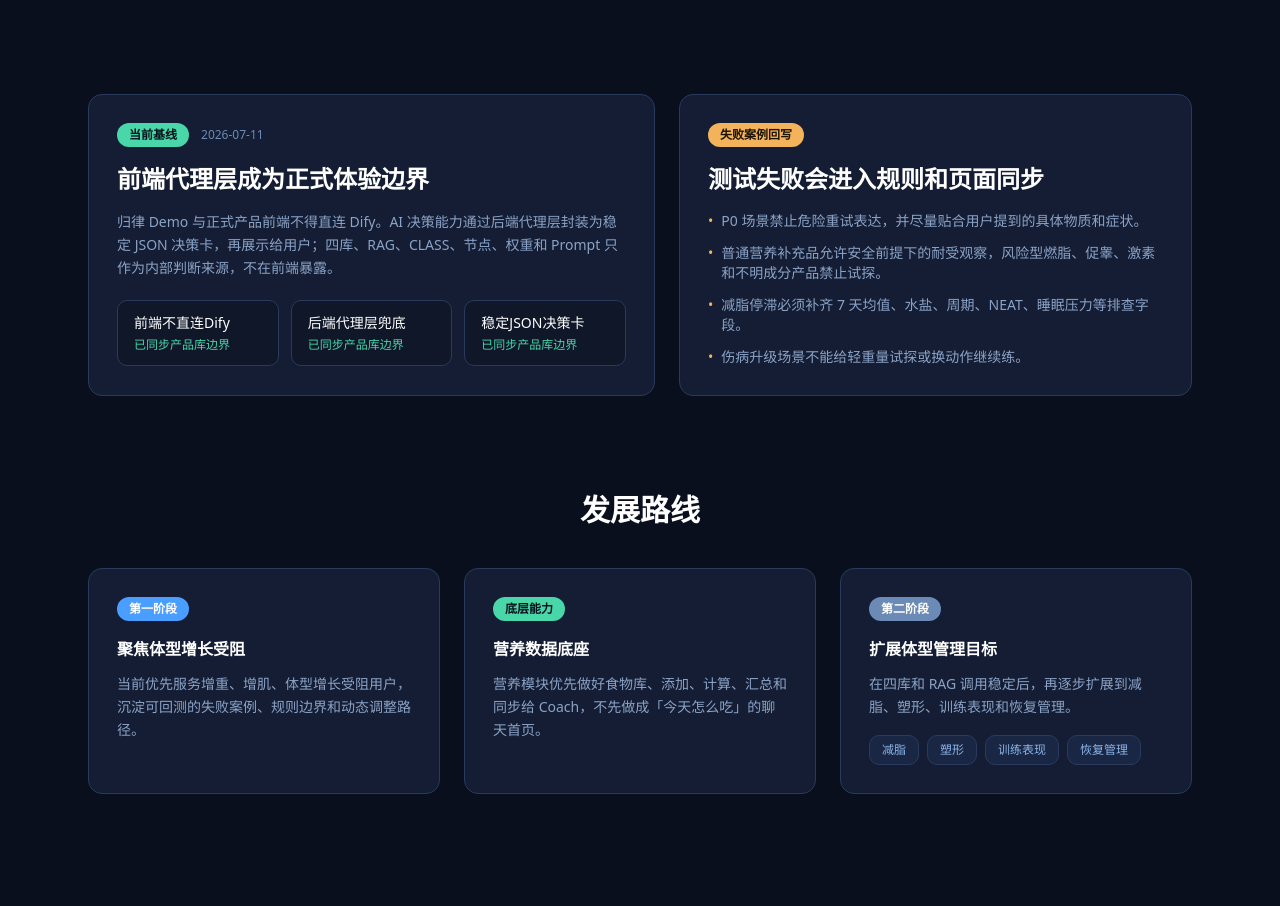
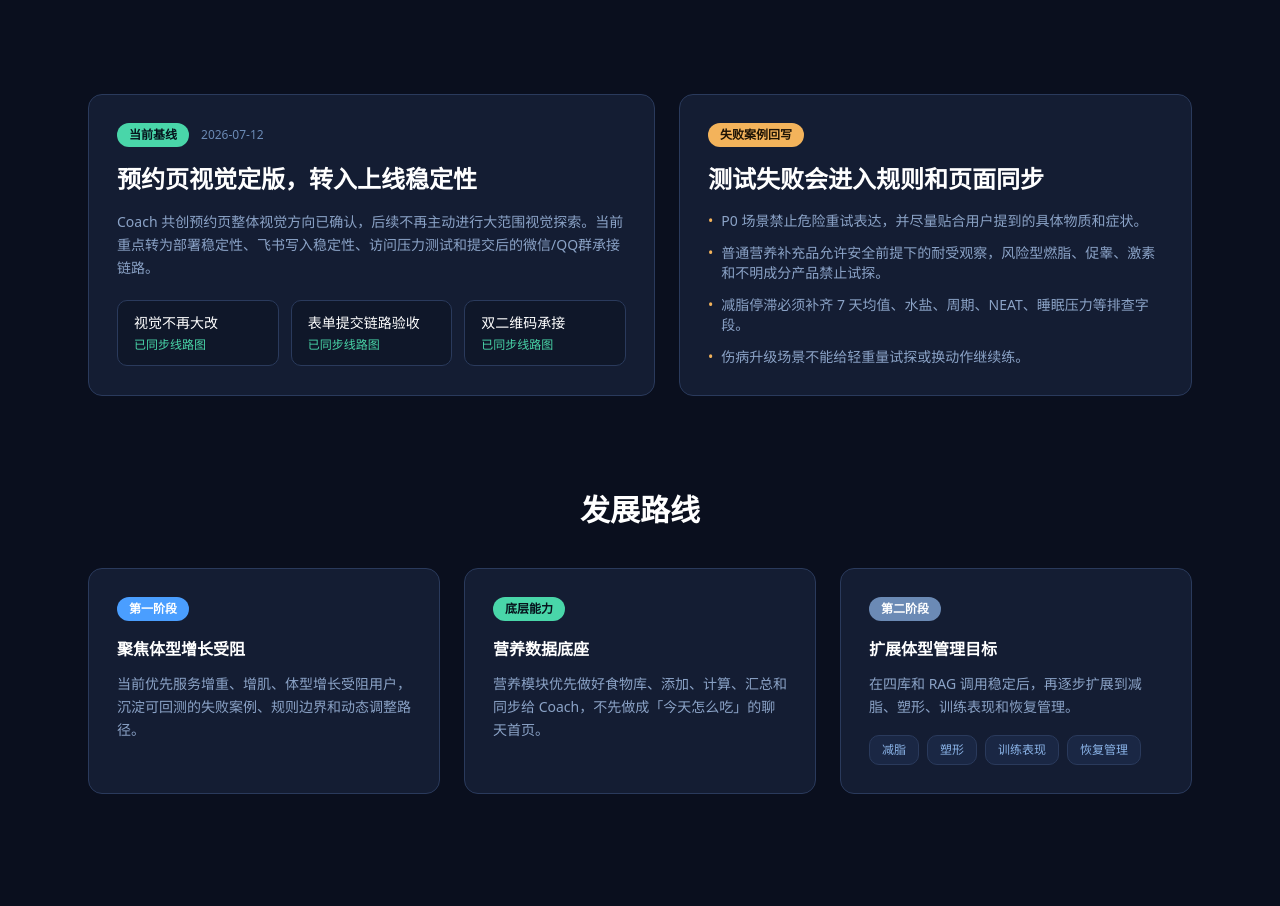
Before and after one commit to NAN-NA123/coach-test-archive, a Next.js app: page / in a window 1280 px wide. Shown: the part 2528-3434 px from the top of the page. Built offline with nearby package versions, Linux system fonts and the light colour scheme.

Commit message:
Update Coach archive for 2026-07-12 SOP

```diff
--- a/src/app/page.tsx
+++ b/src/app/page.tsx
@@ -246,17 +246,17 @@ export default function LandingPage() {
           <div className="rounded-xl bg-[#141d33] border border-[#2a3a5c] p-7">
             <div className="flex items-center gap-3 mb-4">
               <span className="text-xs font-semibold bg-[#49d6a9] text-[#06131c] px-3 py-1 rounded-full">当前基线</span>
-              <span className="text-xs text-[#6b8ab5]">2026-07-11</span>
+              <span className="text-xs text-[#6b8ab5]">2026-07-12</span>
             </div>
-            <h2 className="text-xl sm:text-2xl font-bold text-white mb-4">前端代理层成为正式体验边界</h2>
+            <h2 className="text-xl sm:text-2xl font-bold text-white mb-4">预约页视觉定版，转入上线稳定性</h2>
             <p className="text-sm text-[#8ba3c7] leading-relaxed mb-5">
-              归律 Demo 与正式产品前端不得直连 Dify。AI 决策能力通过后端代理层封装为稳定 JSON 决策卡，再展示给用户；四库、RAG、CLASS、节点、权重和 Prompt 只作为内部判断来源，不在前端暴露。
+              Coach 共创预约页整体视觉方向已确认，后续不再主动进行大范围视觉探索。当前重点转为部署稳定性、飞书写入稳定性、访问压力测试和提交后的微信/QQ群承接链路。
             </p>
             <div className="grid grid-cols-1 sm:grid-cols-3 gap-3">
-              {["前端不直连Dify", "后端代理层兜底", "稳定JSON决策卡"].map((item) => (
+              {["视觉不再大改", "表单提交链路验收", "双二维码承接"].map((item) => (
                 <div key={item} className="rounded-lg bg-[#0f1729] border border-[#2a3a5c] px-4 py-3 text-sm text-white">
                   {item}
-                  <div className="mt-1 text-xs text-[#49d6a9]">已同步产品库边界</div>
+                  <div className="mt-1 text-xs text-[#49d6a9]">已同步线路图</div>
                 </div>
               ))}
             </div>
--- a/src/app/roadmap/page.tsx
+++ b/src/app/roadmap/page.tsx
@@ -18,20 +18,20 @@ export default function RoadmapPage() {
           <div className={`${sectionBg} p-5 border-cyan-700/40`}>
             <div className="flex items-center gap-2 mb-3">
               <span className="w-7 h-7 rounded-lg bg-cyan-600 text-white text-xs font-bold flex items-center justify-center">现</span>
-              <h3 className={head}>当前接入状态（2026-07-11）</h3>
+              <h3 className={head}>当前接入状态（2026-07-12）</h3>
             </div>
             <div className="grid grid-cols-1 md:grid-cols-3 gap-3 text-sm">
               <div className="bg-[#1a2744] rounded-lg p-3">
-                <div className="font-semibold text-white mb-1">前端接入边界</div>
-                <div className={body}>Demo 与正式产品前端均不直连 Dify，只接收后端代理层返回的稳定 JSON 决策卡。</div>
+                <div className="font-semibold text-white mb-1">预约页阶段</div>
+                <div className={body}>共创预约页视觉方向已确认，主线从大范围视觉探索转入上线稳定性。</div>
               </div>
               <div className="bg-[#1a2744] rounded-lg p-3">
-                <div className="font-semibold text-white mb-1">后端代理层</div>
-                <div className={body}>代理层负责 API Key 隔离、schema 校验、fallback、风险二次兜底和内部信息清洗。</div>
+                <div className="font-semibold text-white mb-1">提交后承接</div>
+                <div className={body}>提交成功页需要提供微信二维码和 QQ 群二维码，分别承接个人联系与群内共创沟通。</div>
               </div>
               <div className="bg-[#1a2744] rounded-lg p-3">
-                <div className="font-semibold text-white mb-1">四库边界</div>
-                <div className={body}>本轮不新增 P/R/K/C 正式四库条目；四库约束只通过依据摘要和稳定性间接体现。</div>
+                <div className="font-semibold text-white mb-1">展示边界</div>
+                <div className={body}>用户界面不展示内部版本号；除非出现真实链路异常或用户明确要求，不重启视觉大改。</div>
               </div>
             </div>
           </div>
@@ -410,6 +410,11 @@ export default function RoadmapPage() {
                 <div className="text-white font-medium mb-1">后端代理层成为产品边界</div>
                 <div className="text-xs text-[#6b8ab5]">前端不直连Dify；统一由后端代理层输出稳定JSON决策卡，负责密钥隔离、格式校验、失败兜底和内部信息清洗。</div>
               </div>
+              <div className="bg-[#0f1729] rounded-lg border border-[#49d6a9]/35 p-3">
+                <div className="text-xs text-[#49d6a9] mb-1">2026-07-12</div>
+                <div className="text-white font-medium mb-1">预约页转入上线稳定性</div>
+                <div className="text-xs text-[#6b8ab5]">视觉方向已确认；第五页结构、静态CTA、提交成功页微信/QQ群二维码和不展示内部版本号成为后续验收边界。</div>
+              </div>
             </div>
           </div>
         </div>
--- a/src/data/decisions.json
+++ b/src/data/decisions.json
@@ -1,8 +1,8 @@
 {
   "summary": {
-    "totalCount": 53,
-    "dateRange": "2026-06-18 ~ 2026-07-11",
-    "dayCount": 24
+    "totalCount": 54,
+    "dateRange": "2026-06-18 ~ 2026-07-12",
+    "dayCount": 25
   },
   "groups": [
     {
@@ -469,6 +469,18 @@
           "highlight": "这是产品体验边界和工程架构边界，不升级为 P/R/K/C 正式四库条目，也不在前端展示四库编号、RAG、CLASS、节点、权重或 Prompt。"
         }
       ]
+    },
+    {
+      "date": "2026-07-12",
+      "decisions": [
+        {
+          "id": 54,
+          "title": "决策52：预约页视觉定版后转入上线稳定性",
+          "content": "Coach 共创预约页整体视觉方向已确认，后续不再主动进行大范围视觉探索；当前重点转为部署稳定性、飞书写入稳定性、访问压力测试和提交后承接链路。",
+          "reason": "用户已确认“这一版没问题了”“视觉定完了”，执行线程也已完成预约页结构、表单提交、二维码前置需求和移动端验收测试。继续大改视觉会破坏已确认的上线前基线。",
+          "highlight": "第五页继续采用先介绍共创价值、再点击开启共创预约、再进入表单填写的结构；CTA保持静态、克制、可点击；提交成功页同时提供微信二维码和QQ群二维码；用户界面不展示内部版本号。"
+        }
+      ]
     }
   ]
 }
```
